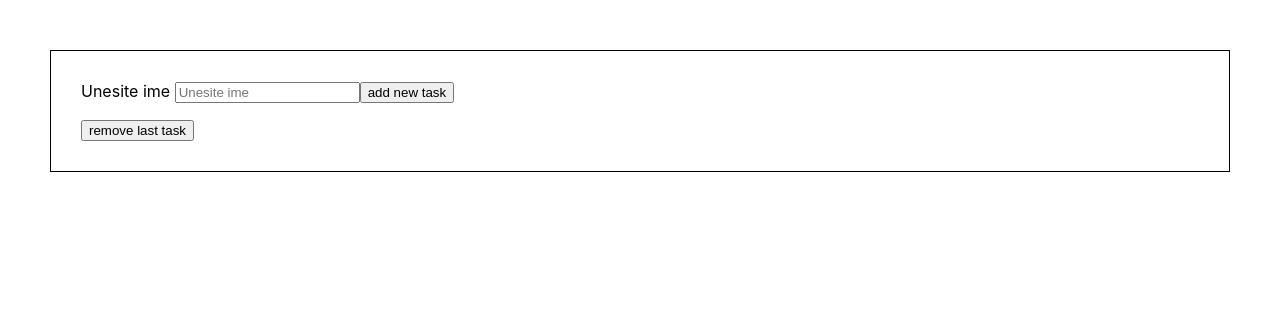
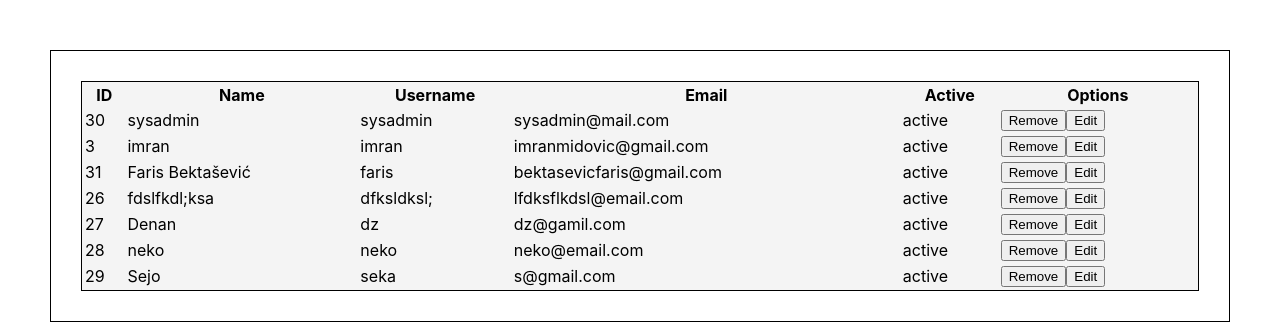
Before and after one commit to dzemildupljak/reactGrupa1, a React (Create React App) app: page / in a window 1280 px wide. Shown: the top 330 px of the page. Built offline with nearby package versions, Linux system fonts and the light colour scheme.

Commit message:
user table with removeUser func

```diff
--- a/src/App.css
+++ b/src/App.css
@@ -13,3 +13,9 @@
   font-size: 24px;
   margin: 0px 10px;
 }
+
+.user-table {
+  width: 100%;
+  background-color: #f4f4f4;
+  border: 1px solid black;
+}
--- a/src/App.js
+++ b/src/App.js
@@ -1,109 +1,96 @@
-import React, { useState } from "react";
+import React, { useEffect, useState } from "react";
 import "./App.css";
+import User from "./components/User";
 
 function App() {
-  const [newtask, setNewtask] = useState({
-    title: "",
-    isDone: false,
-  });
-  const [tasks, setTasks] = useState([]);
+  const [users, setUsers] = useState([
+    {
+      id: 30,
+      name: "sysadmin",
+      email: "sysadmin@mail.com",
+      username: "sysadmin",
+      role: "sysadmin",
+      is_active: true,
+    },
+    {
+      id: 3,
+      name: "imran",
+      email: "imranmidovic@gmail.com",
+      username: "imran",
+      role: "user",
+      is_active: true,
+    },
+    {
+      id: 31,
+      name: "Faris Bektašević",
+      email: "bektasevicfaris@gmail.com",
+      username: "faris",
+      role: "undefined",
+      is_active: true,
+    },
+    {
+      id: 26,
+      name: "fdslfkdl;ksa",
+      email: "lfdksflkdsl@email.com",
+      username: "dfksldksl;",
+      role: "undefined",
+      is_active: true,
+    },
+    {
+      id: 27,
+      name: "Denan",
+      email: "dz@gamil.com",
+      username: "dz",
+      role: "undefined",
+      is_active: true,
+    },
+    {
+      id: 28,
+      name: "neko",
+      email: "neko@email.com",
+      username: "neko",
+      role: "undefined",
+      is_active: true,
+    },
+    {
+      id: 29,
+      name: "Sejo",
+      email: "s@gmail.com",
+      username: "seka",
+      role: "undefined",
+      is_active: true,
+    },
+  ]);
 
-  const handleInputChange = (e) => {
-    e.preventDefault();
-
-    setNewtask((prevState) => {
-      return { ...prevState, title: e.target.value };
-    });
-  };
-
-  const addNewTask = () => {
-    if (newtask.title !== "") {
-      setTasks((prevState) => {
-        if (prevState.length === 0) {
-          return [{ id: 1, ...newtask }];
-        } else {
-          return [
-            ...prevState,
-            { id: prevState[prevState.length - 1].id + 1, ...newtask },
-          ];
+  const removeUser = (uId) => {
+    setUsers(
+      users.filter((u) => {
+        if (u.id !== uId) {
+          return u;
         }
-      });
-
-      setNewtask({ title: "", isDone: false });
-    }
-  };
-
-  const removeLastTask = () => {
-    setTasks(
-      tasks.filter((t, i) => {
-        return i !== tasks.length - 1 && t;
       })
     );
   };
 
-  const handleTaskDone = (index) => {
-    setTasks(
-      tasks.map((t, i) => {
-        if (i === index) {
-          return { ...t, isDone: !t.isDone };
-        }
-        return t;
-      })
-    );
-  };
-
-  const removeSpecTask = (index) => {
-    setTasks((prevState) => {
-      return prevState.filter((t, i) => {
-        if (i !== index) {
-          return t;
-        }
-      });
-    });
-  };
-
   return (
     <div className="container">
-      <label htmlFor="name-input">Unesite ime </label>
-      <input
-        name="name-input"
-        type="text"
-        placeholder="Unesite ime"
-        value={newtask.title}
-        onChange={(e) => {
-          handleInputChange(e);
-        }}
-      />
-      <button onClick={addNewTask}> add new task</button>
-
-      <ul>
-        {tasks.map((t) => {
-          return (
-            <li key={t.id}>
-              <span className={`${t.isDone ? "task-done" : ""}`}>
-                {t.title}
-              </span>
-              <input
-                type="checkbox"
-                value={t.isDone}
-                onChange={() => {
-                  handleTaskDone(t.id);
-                }}
-              />
-              <span
-                className="remove-task"
-                onClick={() => {
-                  removeSpecTask(t.id);
-                }}
-              >
-                x
-              </span>
-            </li>
-          );
-        })}
-      </ul>
-
-      <button onClick={removeLastTask}>remove last task</button>
+      <table className="user-table">
+        <thead>
+          <tr>
+            <th>ID</th>
+            <th>Name</th>
+            <th>Username</th>
+            <th>Email</th>
+            <th>Active</th>
+            <th>Options</th>
+          </tr>
+        </thead>
+        <tbody>
+          {users.map((u) => {
+            return <User key={u.id} usr={u} rmUser={removeUser} />;
+          })}
+        </tbody>
+      </table>
     </div>
   );
 }
--- /dev/null
+++ b/src/components/User.jsx
@@ -0,0 +1,25 @@
+import React from "react";
+
+const User = ({ usr, rmUser }) => {
+  return (
+    <tr>
+      <td>{usr.id}</td>
+      <td>{usr.name}</td>
+      <td>{usr.username}</td>
+      <td>{usr.email}</td>
+      <td>{usr.is_active ? "active" : "inactive"}</td>
+      <td>
+        <button
+          onClick={() => {
+            rmUser(usr.id);
+          }}
+        >
+          Remove
+        </button>
+        <button>Edit</button>
+      </td>
+    </tr>
+  );
+};
+
+export default User;
```
Also changed, not shown: src/BackupApp.js (added, +115 -0 lines).
